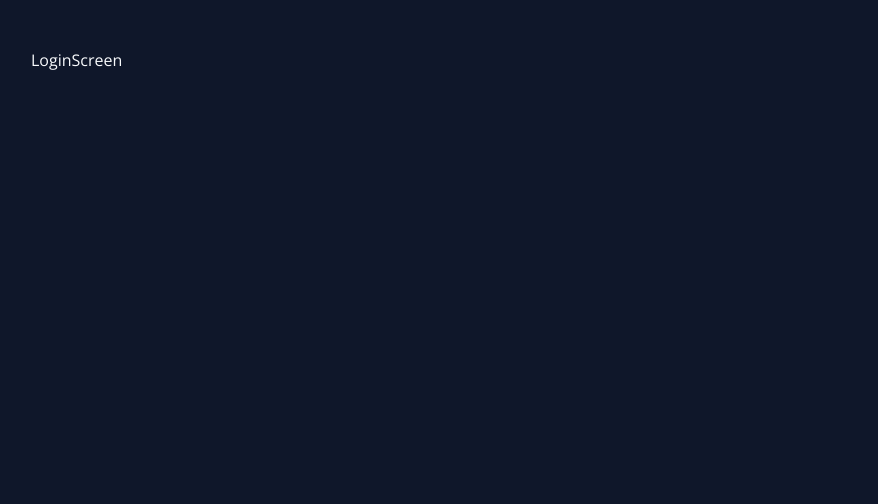
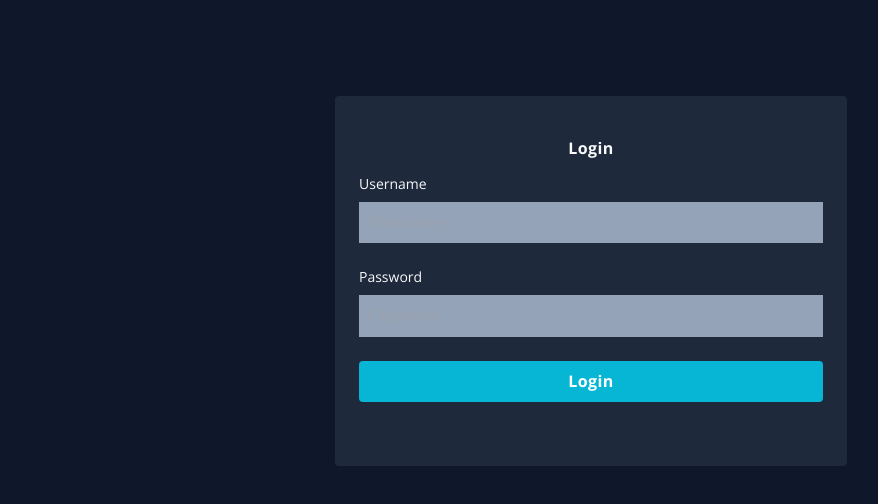
Before and after one commit to betulkilincaslan/crud-with-redux-toolkit, a React (Create React App) app: page / in a window 1280 px wide. Shown: the top 504 px of the page, without its empty margins (49-927 px from the left). Built offline with nearby package versions, Linux system fonts and the light colour scheme.

Commit message:
feat: login page created.

```diff
--- a/src/screens/LoginScreen.js
+++ b/src/screens/LoginScreen.js
@@ -1,7 +1,47 @@
 import React from "react";
 
 const LoginScreen = () => {
-  return <div>LoginScreen</div>;
+  return (
+    <section className="py-12 w-full min-h-max">
+      <div className="w-full max-w-lg m-auto bg-slate-800 rounded px-6 py-10">
+        <h1 className="text-center font-semibold mb-3 tracking-wide">Login</h1>
+        <form>
+          <div>
+            <label className="block mb-2 text-sm" htmlFor="userName">
+              Username
+            </label>
+
+            <input
+              className="w-full p-2 mb-6 text-slate-800 bg-slate-400 border-b-2 border-none outline-none focus:bg-slate-300"
+              placeholder="Username"
+              type="text"
+              name="username"
+            />
+          </div>
+          <div>
+            <label className="block mb-2 text-sm" htmlFor="password">
+              Password
+            </label>
+
+            <input
+              className="w-full p-2 mb-6 text-slate-800 bg-slate-400 border-b-2 border-none outline-none focus:bg-slate-300"
+              placeholder="Password"
+              type="password"
+              name="password"
+            />
+          </div>
+          <div>
+            <button
+              className={`w-full bg-cyan-500 hover:bg-cyan-400 text-white font-bold py-2 px-4 mb-6 rounded tracking-wide transition-all duration-300`}
+              type="submit"
+            >
+              Login
+            </button>
+          </div>
+        </form>
+      </div>
+    </section>
+  );
 };
 
 export default LoginScreen;
```
